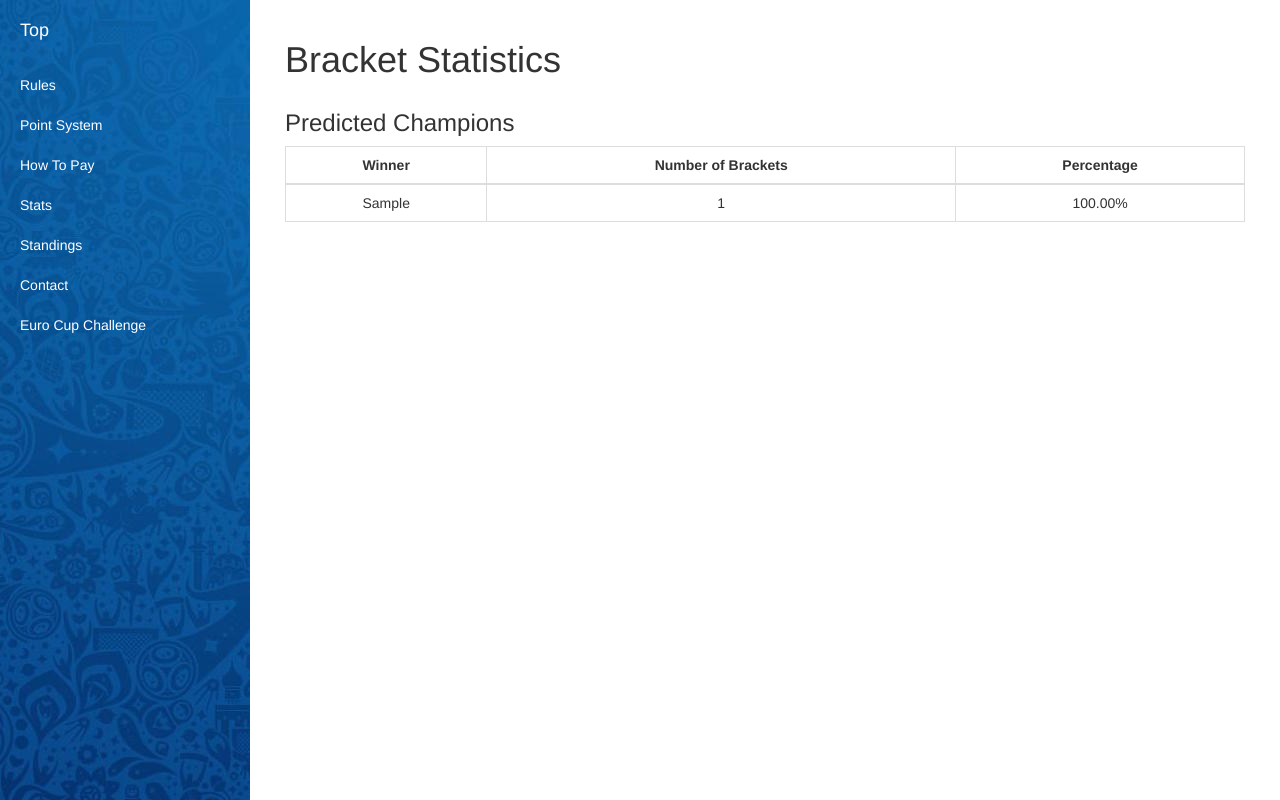
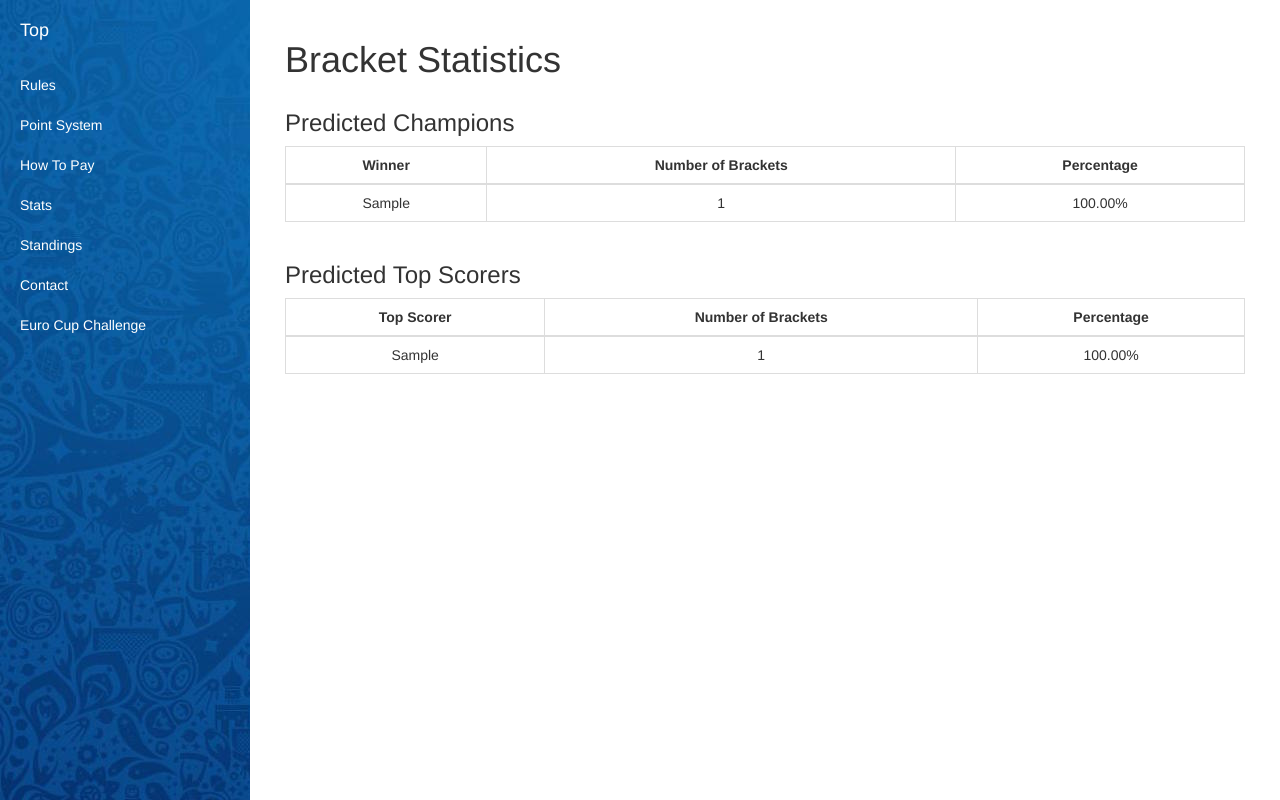
Before and after one commit to itorras13/copaAmerica, a Flask app: page /stats in a window 1280 px wide. Run offline with Flask 2, Linux system fonts and the light colour scheme; tables that the repository leaves empty hold one stand-in row (values such as "Sample post"); some libraries are stand-ins or nearby versions.

Commit message:
added top scorers to stats

```diff
--- a/app.py
+++ b/app.py
@@ -28,7 +28,7 @@ def index():
 @app.route('/stats')
 def stats():
 	current_stats = create_stats()
-	return render_template('stats.html', winners=current_stats)
+	return render_template('stats.html', stats=current_stats)
 
 # @app.route('/show', defaults={'email': None})
 @app.route('/show/<id>')
@@ -66,13 +66,19 @@ def page_not_found(error):
 def create_stats():
 	submissions = get_submissions("show")
 	total = float(len(submissions))
+	top_scorers = {}
 	winners = {}
 	for sub in submissions:
 		if sub.champion in winners.keys():
 			winners[sub.champion] += 1
 		else:
 			winners[sub.champion] = 1
+		if sub.top_scorer in top_scorers.keys():
+			top_scorers[sub.top_scorer] += 1
+		else:
+			top_scorers[sub.top_scorer] = 1
 	winners = sorted(winners.items(), key=operator.itemgetter(1))
+	top_scorers = sorted(top_scorers.items(), key=operator.itemgetter(1))
 	winners_array = []
 	for winner in winners:
 		current = []
@@ -81,7 +87,15 @@ def create_stats():
 		current = [winner[0],winner[1],percentage]
 		winners_array.append(current)
 	winners_array = winners_array[::-1]
-	return winners_array
+	scorer_array = []
+	for scorer in top_scorers:
+		current = []
+		percentage = float(scorer[1])/total * 100
+		percentage = format(percentage, '.2f')
+		current = [scorer[0],scorer[1],percentage]
+		scorer_array.append(current)
+	scorer_array = scorer_array[::-1]
+	return {"winners": winners_array, "scorers": scorer_array}
 
 
 def get_submissions(type):
--- a/templates/stats.html
+++ b/templates/stats.html
@@ -98,7 +98,7 @@
                         	</tr>
                         </thead>
                         <tbody>
-                        {% for winner in winners %}
+                        {% for winner in stats["winners"] %}
                         	<tr>
                         		<td>{{winner[0]}}</td>
                         		<td>{{winner[1]}}</td>
@@ -106,6 +106,29 @@
 						    </tr>
 						{% endfor %}
 						</tbody>
+                        </table>
+                    </div>
+                </div>
+                <div class="row" id="stats">
+                    <div class="col-lg-12">
+                        <h3>Predicted Top Scorers</h3>
+                        <table class="table table-bordered table-responsive">
+                        <thead>
+                            <tr>
+                                <th>Top Scorer</th>
+                                <th>Number of Brackets</th>
+                                <th>Percentage</th>
+                            </tr>
+                        </thead>
+                        <tbody>
+                        {% for scorer in stats["scorers"] %}
+                            <tr>
+                                <td>{{scorer[0]}}</td>
+                                <td>{{scorer[1]}}</td>
+                                <td>{{scorer[2]}}%</td>
+                            </tr>
+                        {% endfor %}
+                        </tbody>
                         </table>
                     </div>
                 </div>
```
